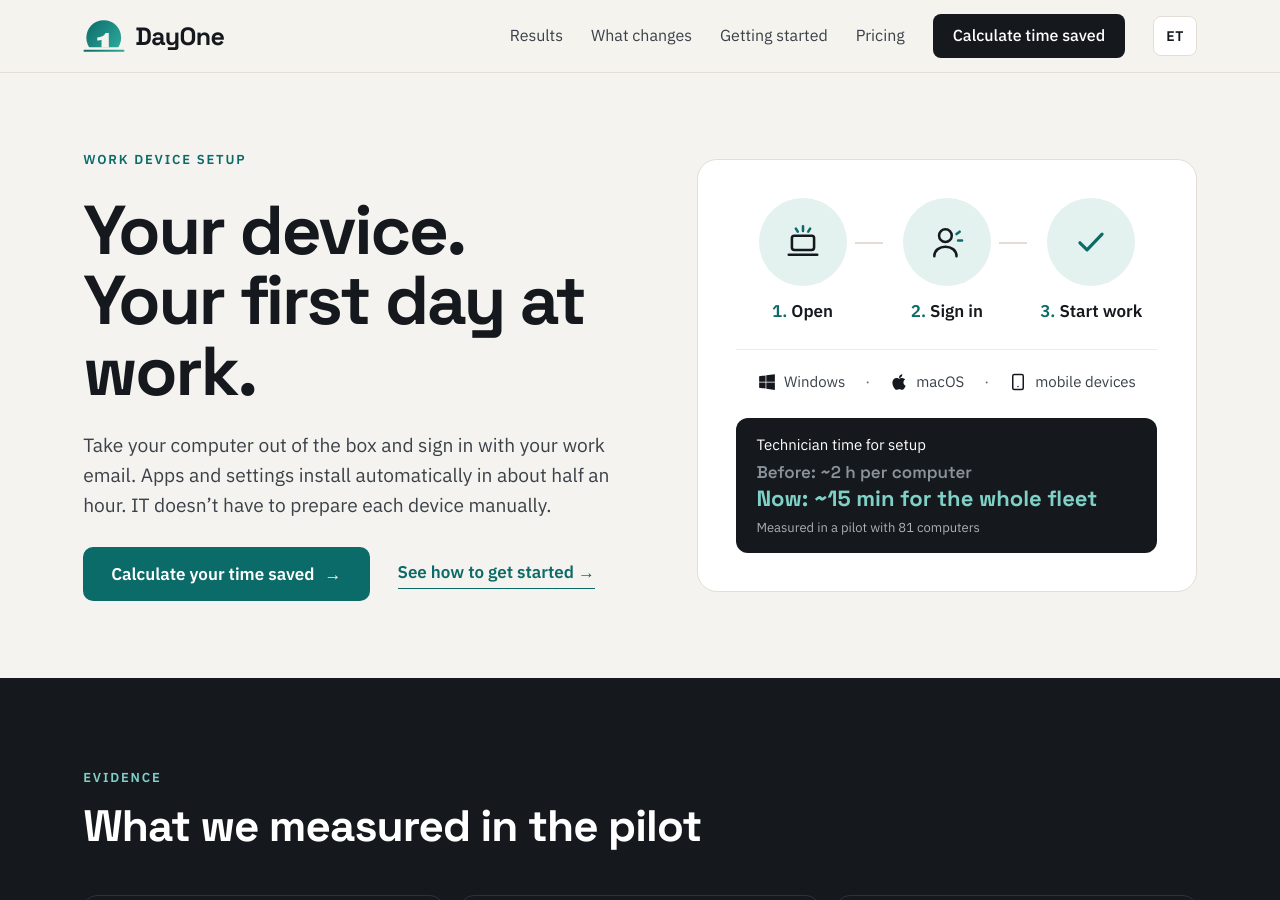
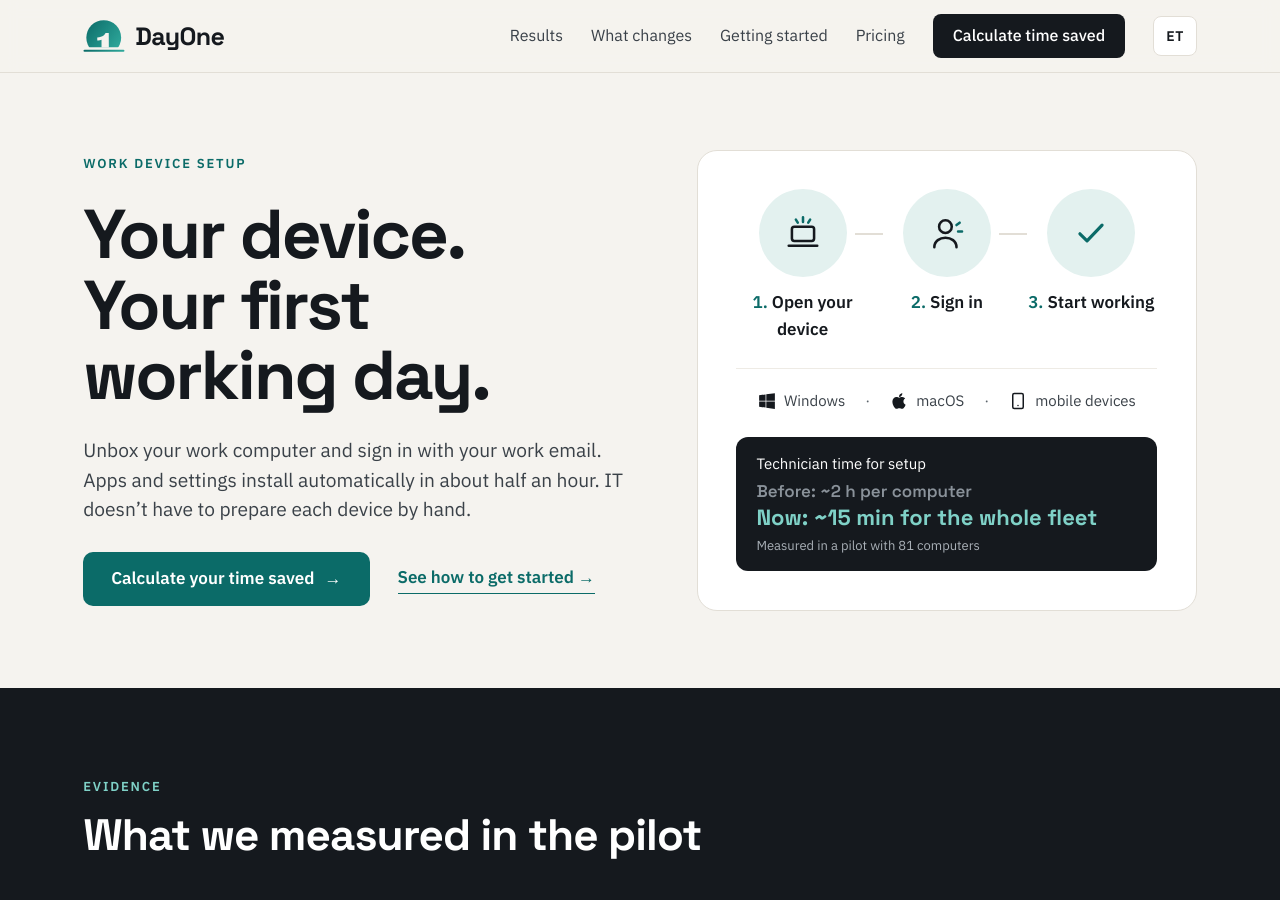
Before and after one commit to optisoft-ee/autopilot, a Jekyll site: the page built from en/index.html, in a window 1280 px wide and 900 px high. Built offline with Jekyll 4.4.1, drawn with Linux system fonts in a browser that asks for light colours.

Commit message:
Add files via upload

```diff
--- a/_data/en.yml
+++ b/_data/en.yml
@@ -25,14 +25,14 @@
 
 hero:
   eyebrow: "Work device setup"
-  title: "Your device. <br>Your first day at work."
-  lead: "Take your computer out of the box and sign in with your work email. Apps and settings install automatically in about half an hour. IT doesn’t have to prepare each device manually."
+  title: "Your device. <br>Your first working day."
+  lead: "Unbox your work computer and sign in with your work email. Apps and settings install automatically in about half an hour. IT doesn’t have to prepare each device by hand."
   cta: "Calculate your time saved"
   secondary: "See how to get started"
   steps:
-    - title: "Open"
+    - title: "Open your device"
     - title: "Sign in"
-    - title: "Start work"
+    - title: "Start working"
   platforms: ["Windows", "macOS", "mobile devices"]
   proof_label: "Technician time for setup"
   proof_before: "Before: ~2 h per computer"
```
